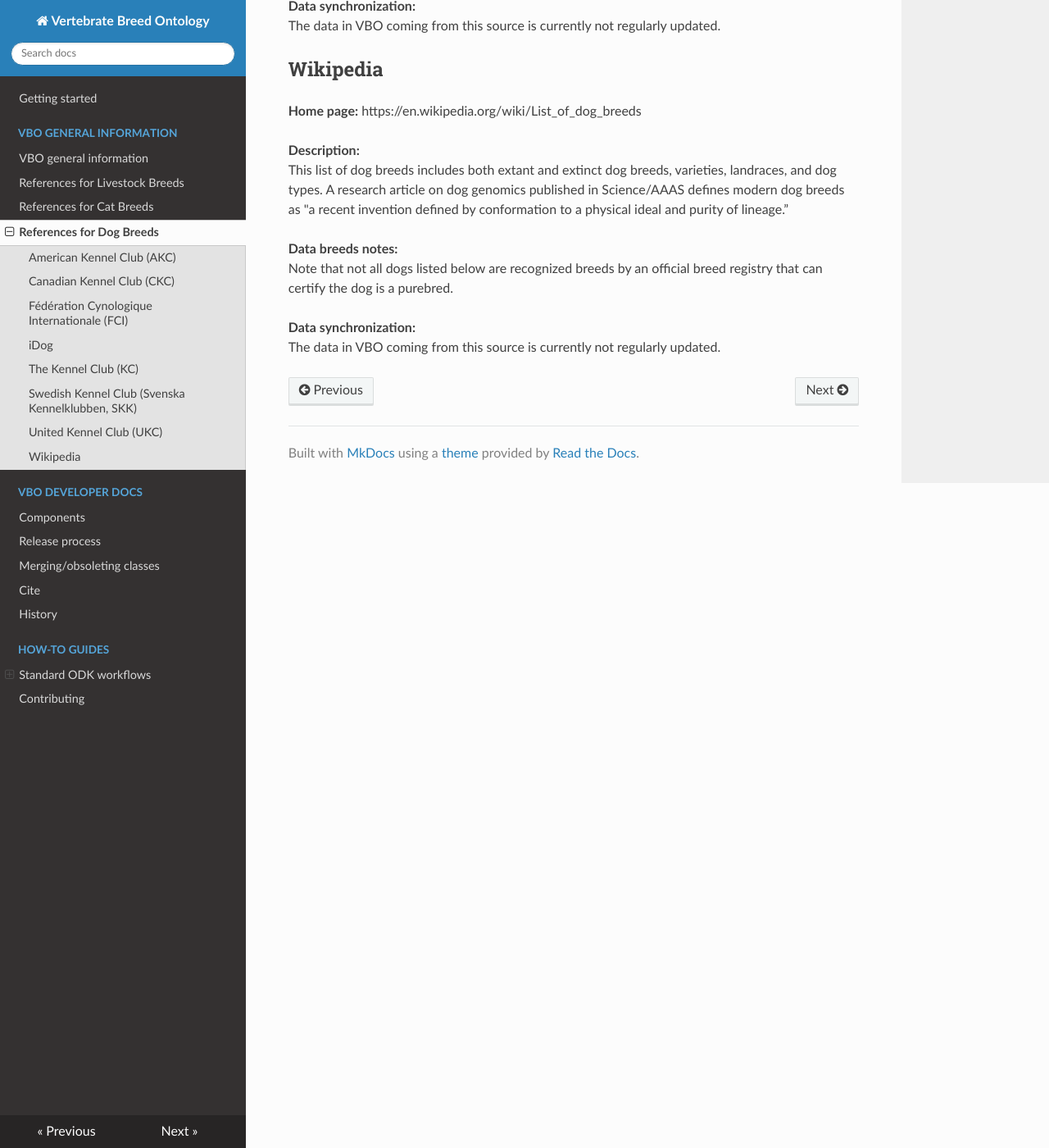
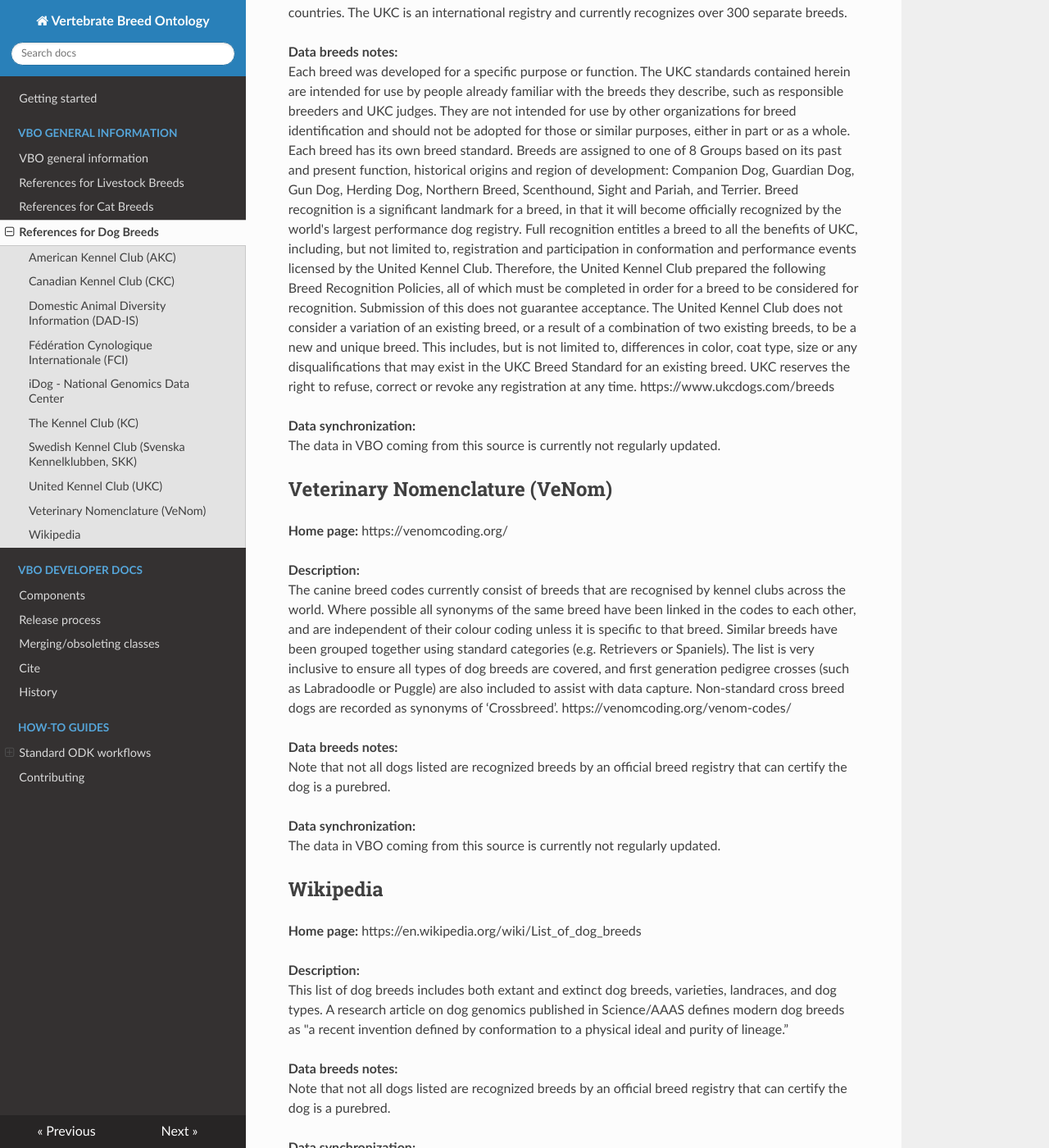
Before and after one commit to monarch-initiative/vertebrate-breed-ontology, an MkDocs documentation site: the page built from docs/general/references-dog.md, in a window 1280 px wide and 1400 px high, scrolled down 4276 px. Shown: the whole window at 82% size. Built offline with MkDocs 1.6.1, drawn with Linux system fonts in a browser that asks for light colours; nearby versions of some CDN libraries; some of the changed text lies outside the part shown.

Commit message:
Update dog documentation

```diff
--- a/docs/general/references-dog.md
+++ b/docs/general/references-dog.md
@@ -27,6 +27,19 @@
 The data in VBO coming from this source is currently not regularly updated.
 
 
+##  Domestic Animal Diversity Information (DAD-IS)
+**Home page:**  https://www.fao.org/dad-is
+
+**Description:**
+DAD-IS is a list compiled and maintained by the Food and Agriculture Organization of the United Nations (FAO). This list contains information on more than 15,000 national breed populations representing more than 8,800 breeds across 38 species. It is assembled, contributed to, and updated by country-nominated National Coordinators from 182 countries.
+
+**Data breeds notes:**
+DAD-IS represents 2 types of breeds: “local breeds” (breeds reported in a single country), and “transboundary breeds” (breeds reported in several different countries). The instance of “transboundary breeds” that are reported in specific countries are called in DAD-IS “national breed populations.” In addition to the breeds' most common name and country of existence, DAD-IS reports on the domestication status, the extinction status of breeds, and the description of origin of the breeds. https://www.fao.org/dad-is
+
+**Data synchronization:**
+The data in VBO coming from this source is currently not regularly updated.
+
+
 ##  Fédération Cynologique Internationale (FCI)
 **Home page:**  https://www.fci.be/en/
 
@@ -39,7 +52,7 @@
 **Data synchronization:**
 The data in VBO coming from this source is currently not regularly updated.
 
-##  iDog
+##  iDog - National Genomics Data Center
 **Home page:**  https://ngdc.cncb.ac.cn/idog/
 
 **Description:**
@@ -91,6 +104,19 @@
 The data in VBO coming from this source is currently not regularly updated.
 
 
+## Veterinary Nomenclature (VeNom)
+**Home page:**  https://venomcoding.org/
+
+**Description:**
+The canine breed codes currently consist of breeds that are recognised by kennel clubs across the world. Where possible all synonyms of the same breed have been linked in the codes to each other, and are independent of their colour coding unless it is specific to that breed. Similar breeds have been grouped together using standard categories (e.g. Retrievers or Spaniels). The list is very inclusive to ensure all types of dog breeds are covered, and first generation pedigree crosses (such as Labradoodle or Puggle) are also included to assist with data capture. Non-standard cross breed dogs are recorded as synonyms of ‘Crossbreed’. https://venomcoding.org/venom-codes/
+
+**Data breeds notes:**
+Note that not all dogs listed are recognized breeds by an official breed registry that can certify the dog is a purebred.
+
+**Data synchronization:**
+The data in VBO coming from this source is currently not regularly updated.
+
+
 ## Wikipedia
 **Home page:**  https://en.wikipedia.org/wiki/List_of_dog_breeds
 
@@ -98,7 +124,7 @@
 This list of dog breeds includes both extant and extinct dog breeds, varieties, landraces, and dog types. A research article on dog genomics published in Science/AAAS defines modern dog breeds as "a recent invention defined by conformation to a physical ideal and purity of lineage.”
 
 **Data breeds notes:**
-Note that not all dogs listed below are recognized breeds by an official breed registry that can certify the dog is a purebred.
+Note that not all dogs listed are recognized breeds by an official breed registry that can certify the dog is a purebred.
 
 **Data synchronization:**
 The data in VBO coming from this source is currently not regularly updated.
```
Also changed, not shown: other parts of docs/general/references-dog.md (+1 -1 lines), docs/general/general.md (+1 -1 lines).
